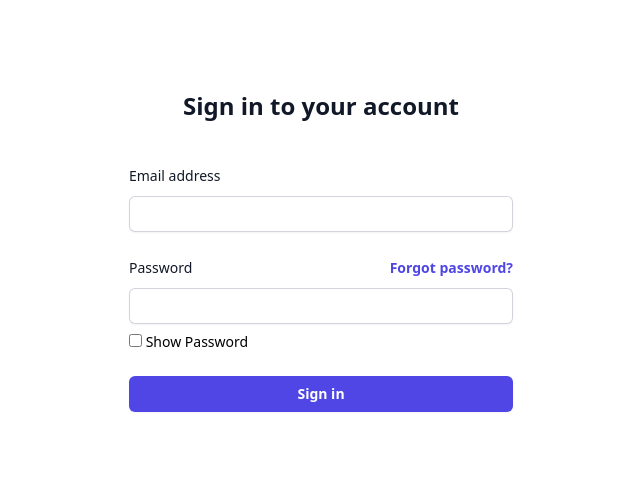
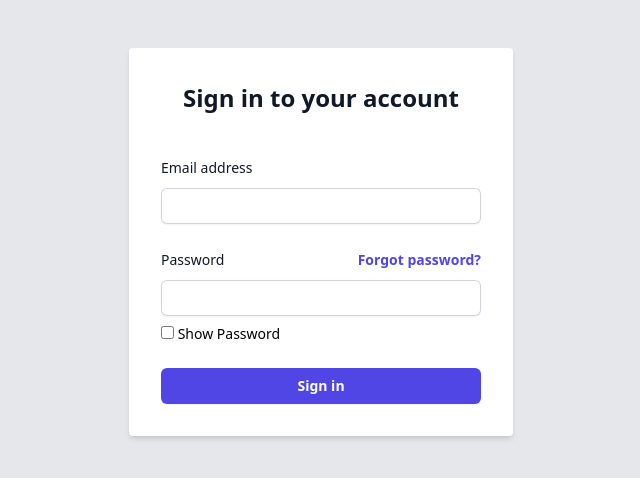
Before and after one commit to ArcF1ash/learn-sk-cognito, a SvelteKit app: page /auth/sign-in in a window 1280 px wide. Shown: the top 478 px of the page, without its empty margins (319-959 px from the left). Built offline with nearby package versions, Linux system fonts and the light colour scheme.

Commit message:
updated ui

```diff
--- a/src/app.html
+++ b/src/app.html
@@ -6,7 +6,7 @@
 		<meta name="viewport" content="width=device-width, initial-scale=1" />
 		%sveltekit.head%
 	</head>
-	<body data-sveltekit-preload-data="hover">
+	<body data-sveltekit-preload-data="hover" class="bg-gray-200">
 		<div style="display: contents">%sveltekit.body%</div>
 	</body>
 </html>
--- a/src/routes/(protected)/+page.svelte
+++ b/src/routes/(protected)/+page.svelte
@@ -14,14 +14,11 @@
     });
 </script>
 
-<div class="flex min-h-full flex-col justify-center px-6 py-12 lg:px-8">
-    <div class="space-y-6 sm:mx-auto sm:w-full sm:max-w-sm">
-        <div>
-            <h2 class="mt-10 text-center text-2xl/9 font-bold text-gray-900">Hello, { data.user.attributes.given_name } { data.user.attributes.family_name }!</h2>
-        </div>
-        <div>
+<div class="flex justify-center h-screen lg:h-full">
+    <div class="w-full lg:max-w-sm bg-white lg:shadow-md lg:rounded lg:mt-12 p-8">
+        <h2 class="text-center text-2xl/9 font-bold text-gray-900">Hello, { data.user.attributes.given_name } { data.user.attributes.family_name }!</h2>
+        <div class="mt-10">
             <p class="text-center  text-gray-900">This is protected content. You are seeing this because you are signed in.</p>
-        </div>
             <!-- Sign Out Form -->
             <form
                 method="POST"
@@ -32,9 +29,10 @@
                 }}
                 action="/auth?/signOut"
             >
-            <div>
+                <div class="mt-6">
                     <button type="submit" class="flex w-full justify-center rounded-md bg-indigo-600 px-3 py-1.5 text-sm/6 font-semibold text-white shadow-sm hover:bg-indigo-500 focus-visible:outline focus-visible:outline-2 focus-visible:outline-offset-2 focus-visible:outline-indigo-600">Sign Out</button>
                 </div>
             </form>
         </div>
     </div>
+</div>
--- a/src/routes/auth/forgot-password/+page.svelte
+++ b/src/routes/auth/forgot-password/+page.svelte
@@ -20,7 +20,7 @@
     <div class="w-full lg:max-w-sm bg-white lg:shadow-md lg:rounded lg:mt-12 p-8">
         <h2 class="text-center text-2xl/9 font-bold text-gray-900">Reset your password</h2>
         <div class="mt-10">
-            {#if form?.success}
+        {#if form?.success}
             <!-- Password Reset Confirmation Form -->
             <form
                 method="POST"
@@ -88,7 +88,7 @@
             <div class="mt-6">
                 <button onclick="{ () => goto('/auth/sign-in') }" class="flex w-full justify-center rounded-md px-3 py-1.5 text-sm/6 font-semibold  text-indigo-600 shadow-sm hover:bg-indigo-100 ring-1 ring-indigo-600 focus-visible:outline focus-visible:outline-2 focus-visible:outline-offset-2 focus-visible:outline-indigo-600">Cancel</button>
             </div>
-            {/if}
+        {/if}
         </div>
     </div>
 </div>
--- a/src/routes/auth/sign-in/+page.svelte
+++ b/src/routes/auth/sign-in/+page.svelte
@@ -16,11 +16,10 @@
     let type = $derived(showPassword ? 'text' : 'password');
 </script>
 
-<div class="flex min-h-full flex-col justify-center px-6 py-12 lg:px-8">
-    <div class="sm:mx-auto sm:w-full sm:max-w-sm">
-        <h2 class="mt-10 text-center text-2xl/9 font-bold text-gray-900">Sign in to your account</h2>
-    </div>
-    <div class="mt-10 sm:mx-auto sm:w-full sm:max-w-sm">
+<div class="flex justify-center h-screen lg:h-full">
+    <div class="w-full lg:max-w-sm bg-white lg:shadow-md lg:rounded lg:mt-12 p-8">
+        <h2 class="text-center text-2xl/9 font-bold text-gray-900">Sign in to your account</h2>
+        <div class="mt-10">
         {#if !form?.success && form?.challenge === 'NEW_PASSWORD_REQUIRED'}
             <!-- Password Change Form -->
             <form
@@ -94,5 +93,6 @@
                 </div>
             </form>
         {/if}
+        </div>
     </div>
 </div>
```
Lines whose indentation alone changed are shown as unchanged.
